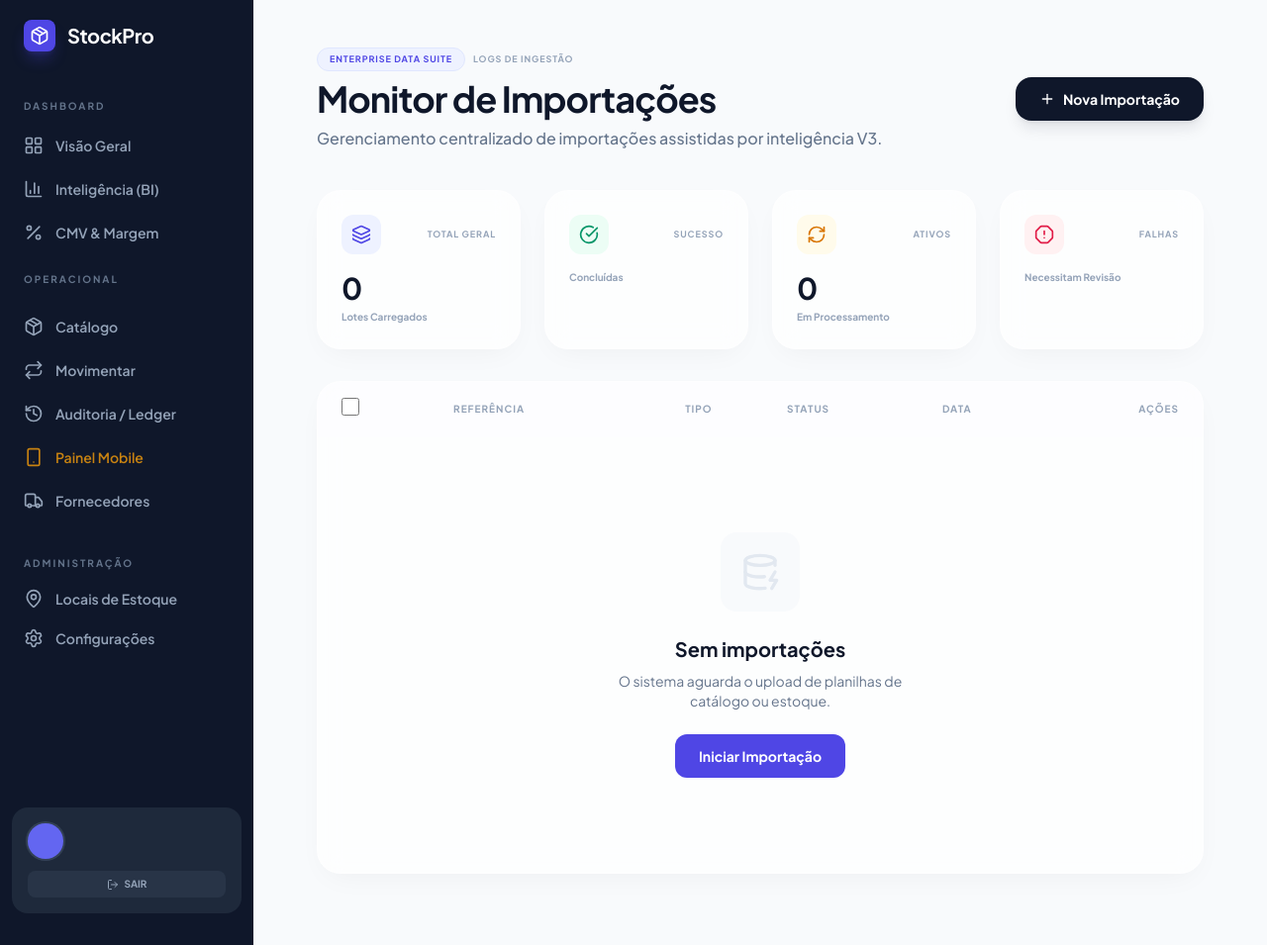
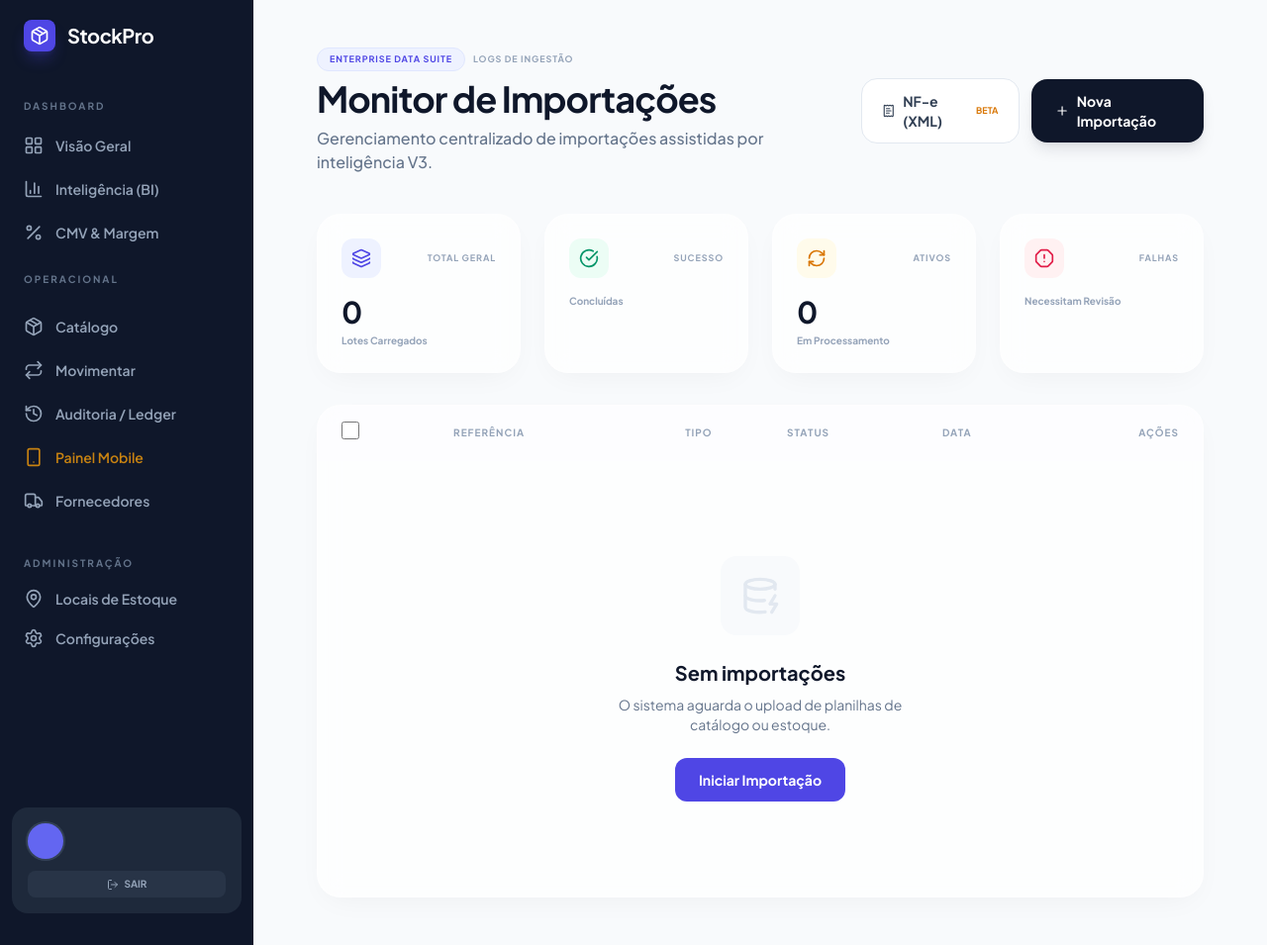
Before and after one commit to Brunohvg/StockPro, a Django app: template templates/inventory/import_list.html in a window 1280 px wide. Shown: the whole page at 99% size. Run offline with Django 5.2, Linux system fonts and the light colour scheme; the template is opened without the code that fills it, so the values that code supplies are empty; some libraries are stand-ins or nearby versions.

Commit message:
feat: NF-e interface and regression tests

```diff
--- a/templates/inventory/import_list.html
+++ b/templates/inventory/import_list.html
@@ -84,6 +84,9 @@
         </div>
 
         <div class="flex items-center gap-3">
+            <a href="{% url 'inventory:nfe_list' %}" class="flex items-center gap-2 px-5 py-3 bg-white border border-slate-200 hover:border-indigo-300 text-slate-700 rounded-2xl font-bold transition-all text-sm">
+                <i data-lucide="receipt-text" class="w-4 h-4"></i> NF-e (XML) <span class="text-[9px] font-black uppercase text-amber-600">Beta</span>
+            </a>
             <a href="{% url 'inventory:import_create' %}" class="flex items-center gap-2 px-6 py-3 bg-slate-900 hover:bg-indigo-600 text-white rounded-2xl font-bold transition-all shadow-lg shadow-slate-900/10 active:scale-95 group text-sm">
                 <i data-lucide="plus" class="w-4 h-4"></i>
                 Nova Importação
```
